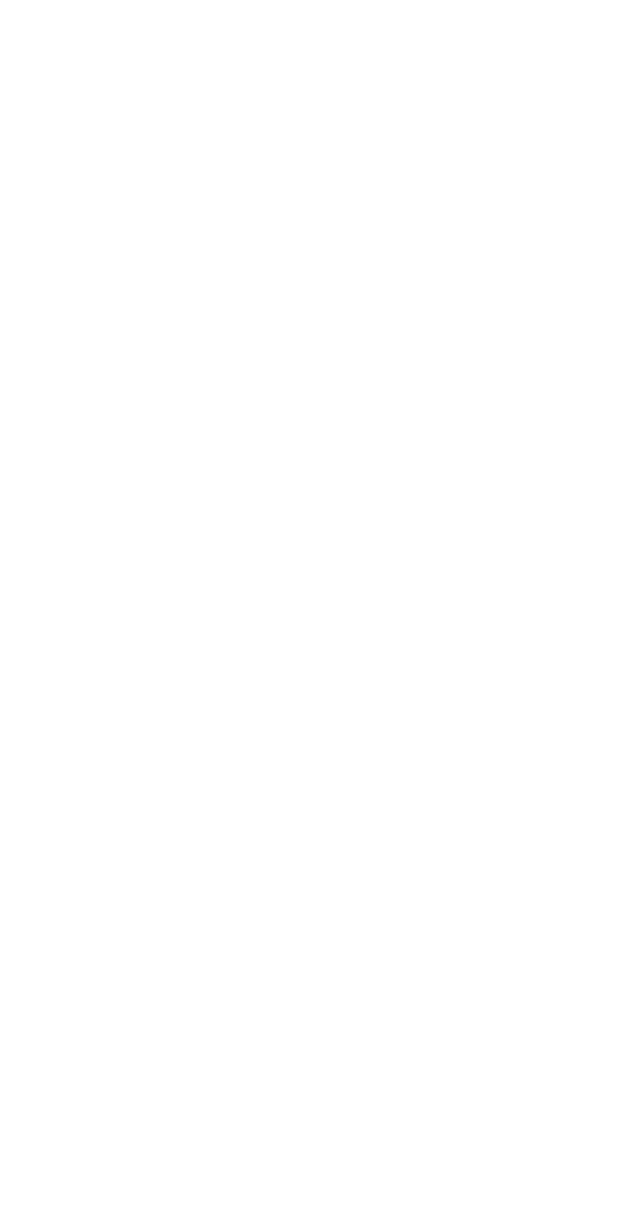
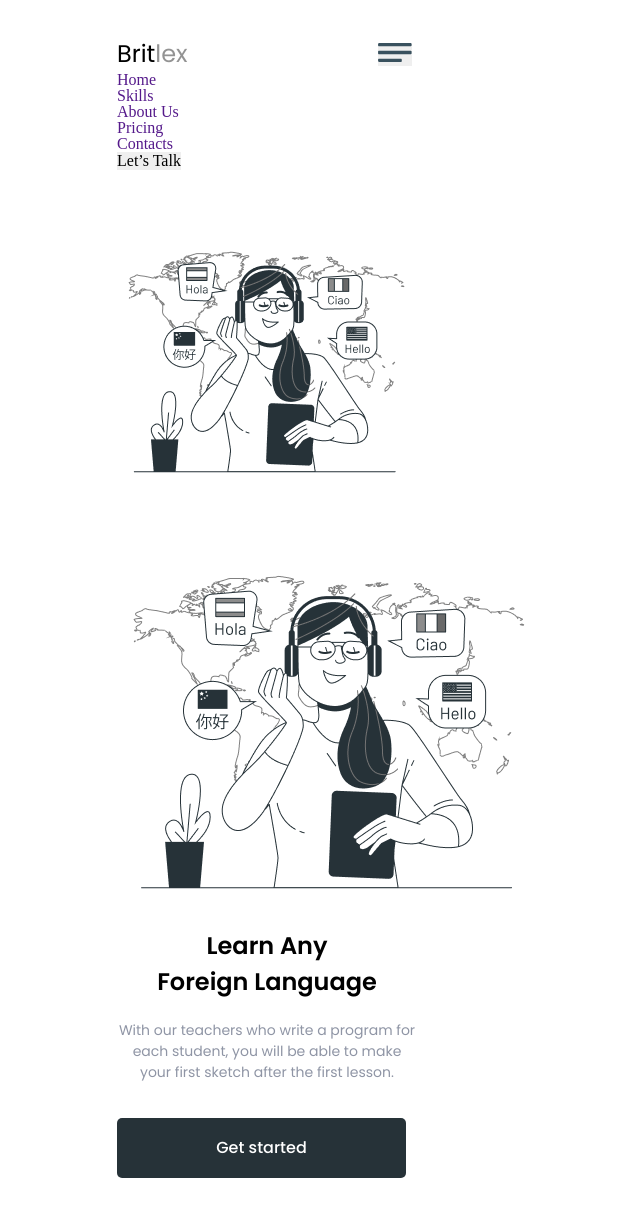
Before and after one commit to mariaivanovaa/Britlex, a website built with Parcel: page src/index.html in a window 1280 px wide. Shown: the whole page, without its empty margins (373-1013 px from the left). Before the commit the page ends 800 px from the top, so only its background shows below. Built offline with nearby package versions, Linux system fonts and the light colour scheme.

Commit message:
added changes

```diff
--- a/src/index.html
+++ b/src/index.html
@@ -10,6 +10,7 @@
   <link rel="preconnect" href="https://fonts.googleapis.com">
   <link rel="preconnect" href="https://fonts.gstatic.com" crossorigin>
   <link href="https://fonts.googleapis.com/css2?family=Poppins:wght@400;500;600&display=swap" rel="stylesheet">
+  <link rel="stylesheet" href="https://cdnjs.cloudflare.com/ajax/libs/modern-normalize/2.0.0/modern-normalize.min.css" integrity="sha512-4xo8blKMVCiXpTaLzQSLSw3KFOVPWhm/TRtuPVc4WG6kUgjH6J03IBuG7JZPkcWMxJ5huwaBpOpnwYElP/m6wg==" crossorigin="anonymous" referrerpolicy="no-referrer" />
 </head>
 
 <body>
--- a/src/partials/header.html
+++ b/src/partials/header.html
@@ -0,0 +1,32 @@
+<section class="header">
+    <div class="inner-container">
+        <a href="#" class="logo">Brit<span class="logo__lex">lex</span></a>
+        <button class="menu-btn">
+            <svg class="menu-btn__svg" width="34" height="19">
+                <use href="./images/icons/symbol-defs.svg#icon-mobile-menusvg"></use>
+            </svg>
+        </button>
+
+        <nav class="nav">
+            <ul class="nav-list">
+                <li class="nav-list__item">
+                    <a href="" class="nav-list__link">Home</a>
+                </li>
+                <li class="nav-list__item">
+                    <a href="" class="nav-list__link">Skills</a>
+                </li>
+                <li class="nav-list__item">
+                    <a href="" class="nav-list__link">About Us</a>
+                </li>
+                <li class="nav-list__item">
+                    <a href="" class="nav-list__link">Pricing</a>
+                </li>
+                <li class="nav-list__item">
+                    <a href="" class="nav-list__link">Contacts</a>
+                </li>
+            </ul>
+        </nav>
+
+        <button type="button" class="header-btn">Let’s Talk</button>
+    </div>
+</section>
--- a/src/partials/hero.html
+++ b/src/partials/hero.html
@@ -0,0 +1,55 @@
+<section class="hero">
+    <div class="inner-container">
+        <div class="hero-box">
+             <picture>
+            <img src="./images/pics/hero/1x/languages-320@1x.png" alt="languages" class="hero-box__img">
+                <source srcset="./images/pics/hero/1x/languages-320@1x.png 1x, ./images/pics/hero/2x/languages-320@2x.png 2x" media="(max-width: 574px)">
+                <source srcset="./images/pics/hero/1x/languages-575@1x.png 1x, ./images/pics/hero/2x/languages-575@2x.png 2x" media="(min-width: 575px)">
+               <source srcset="./images/pics/hero/1x/languages-767@1x.png 1x, ./images/pics/hero/2x/languages-767@2x.png 2x" media="(min-width: 767px)">
+                 <source srcset="./images/pics/hero/1x/languages-992@1x.png 1x, ./images/pics/hero/2x/languages-992@2x.png 2x" media="(min-width: 992px)">
+              <source srcset="./images/pics/hero/1x/languages-1200@1x.png 1x, ./images/pics/hero/2x/languages-1200@2x.png 2x" media="(min-width: 1200px)">
+            </picture>
+        </div>
+        <img src="./images/pics/hero/1x/languages-575@1x.png" alt="dd">
+        <!-- <picture>
+            <source
+              srcset="
+                ../assets/img/desktop/1x/hero/big-IceCream-comp-1x.webp 1x,
+                ../assets/img/desktop/2x/hero/big-IceCream-comp-2x.webp 2x
+              "
+              media="(min-width: 1200px)"
+            />
+            <source
+              srcset="
+                ../assets/img/tablet/1x/products/iceCream1-tab-1x.webp 1x,
+                ../assets/img/tablet/2x/products/iceCream1-tab-2x.webp 2x
+              "
+              media="(min-width: 768px)"
+            />
+            <source
+              srcset="
+                ../assets/img/mobile/1x/products/iceCream1-mob-1x.webp 1x,
+                ../assets/img/mobile/2x/products/iceCream1-mob-2x.webp 2x
+              "
+              media="(min-width: 0px)"
+            />
+            <img
+              class="products-image"
+              src="../assets/img/mobile/1x/products/iceCream1-mob-1x.webp"
+              alt="rozovoe-morozhenoe"
+            />
+          </picture> -->
+
+    <h1 class="hero__title">Learn Any <br>
+        Foreign Language</h1>
+    <p class="hero__text">With our teachers who write a program
+        for each student, you will be able to make
+        your first sketch after the first lesson.</p>
+
+        <button type="button" class="hero__btn">Get started</button>
+
+    <svg class="hero__svg" width="51" height="51">
+        <use href="./images/icons/light-bulbsvg.svg"></use>
+    </svg>
+    </div>
+</section>
--- a/src/sass/base/_common.scss
+++ b/src/sass/base/_common.scss
@@ -1 +1,20 @@
 @import '~node_modules/modern-normalize/modern-normalize.css';
+ body {
+    margin: 0;
+    padding: 0;
+    width: 100%;
+    }
+
+.inner-container {
+    width: 330px;
+    padding: 0 15px;
+    margin: 0 auto;
+}
+
+ul {
+    list-style-type: none;
+}
+
+a {
+    text-decoration: none;
+}
--- a/src/sass/components/_header.scss
+++ b/src/sass/components/_header.scss
@@ -0,0 +1,44 @@
+.header {
+    display: flex;
+    justify-content: space-between;
+    flex-direction: row;
+    align-items: center;
+    width: 100%;
+    padding: 36px 0 29px 0;
+}
+
+.nav-list {
+    @media screen and (max-width:991px){
+        display: none;
+    }
+}
+
+.header-btn {
+    @media screen and (max-width:991px){
+        display: none;
+    }
+}
+
+.logo {
+    width: 71px;
+    height: 36px;
+    font-family: "Poppins";
+font-size: 24px;
+font-weight: 400;
+line-height: 36px;
+letter-spacing: 0%;
+color: black;
+margin-right:186px;
+    &__lex {
+        color: rgb(147, 147, 147);
+    }
+ }
+
+ .menu-btn {
+
+    &__svg {
+        background: transparent;
+        fill: rgb(57, 81, 94);
+        border-radius: 1px;
+    }
+ }
--- a/src/sass/components/_hero.scss
+++ b/src/sass/components/_hero.scss
@@ -0,0 +1,34 @@
+.hero {
+    &__title {
+        color: black;
+font-family: "Poppins";
+font-size: 24px;
+font-weight: 600;
+line-height: 36px;
+letter-spacing: 0%;
+text-align: center;
+margin-bottom: 20px;
+    }
+    &__text {
+        color: rgb(143, 149, 165);
+font-family: "Poppins";
+font-size: 14px;
+font-weight: 400;
+line-height: 21px;
+letter-spacing: 0%;
+text-align: center;
+margin-bottom: 35px;
+    }
+    &__btn {
+        color: rgb(255, 255, 255);
+font-family: "Poppins";
+font-size: 16px;
+font-weight: 500;
+line-height: 24px;
+letter-spacing: 0%;
+border-radius: 5px;
+background: rgb(38, 50, 56);
+width: 289px;
+height: 60px;
+    }
+}
--- a/src/sass/utils/_reset.scss
+++ b/src/sass/utils/_reset.scss
@@ -67,7 +67,7 @@ embed,
 figure,
 figcaption,
 footer,
-header,
+// header,
 hgroup,
 menu,
 nav,
```
Also changed, not shown: src/images/pics/skills/1x/listening@1x.png (added), src/images/pics/skills/1x/reading@1x.png (added), src/images/pics/skills/1x/speaking@1x.png (added), src/images/pics/skills/1x/typing@1x.png (added), src/images/pics/skills/2x/listening@2x.png (added), src/images/pics/skills/2x/reading@2x.png (added), src/images/pics/skills/2x/speaking@2x.png (added), src/images/pics/skills/2x/typing@2x.png (added), 1 other file.
